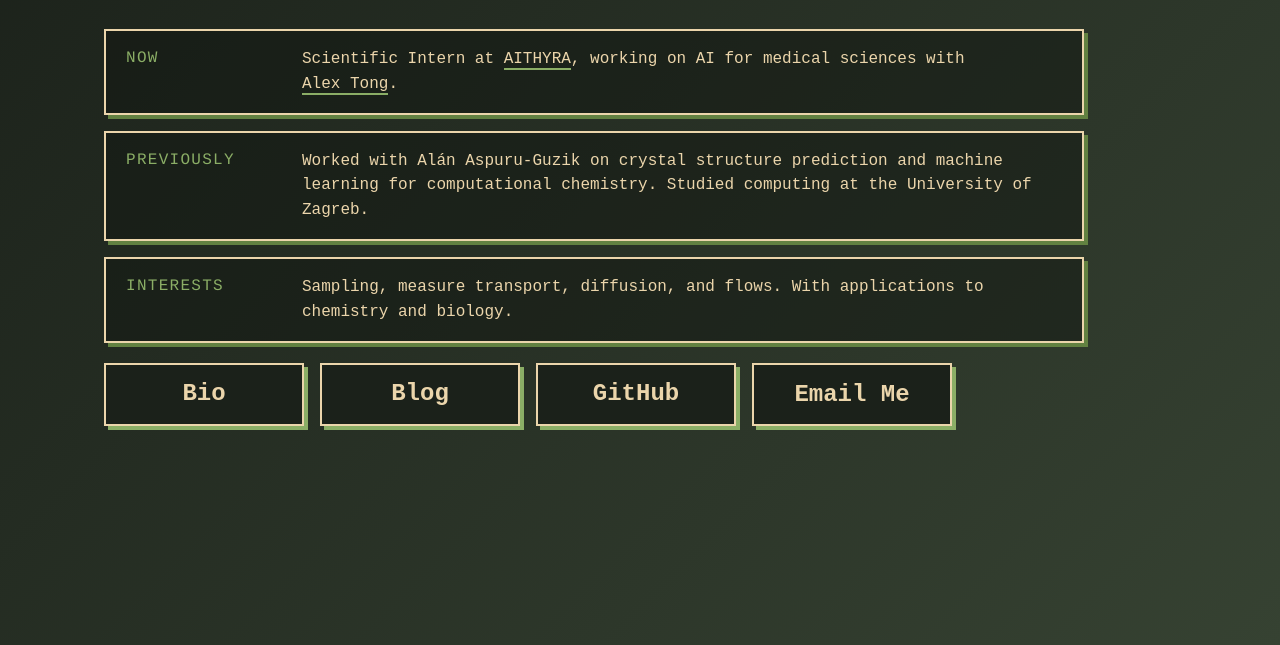
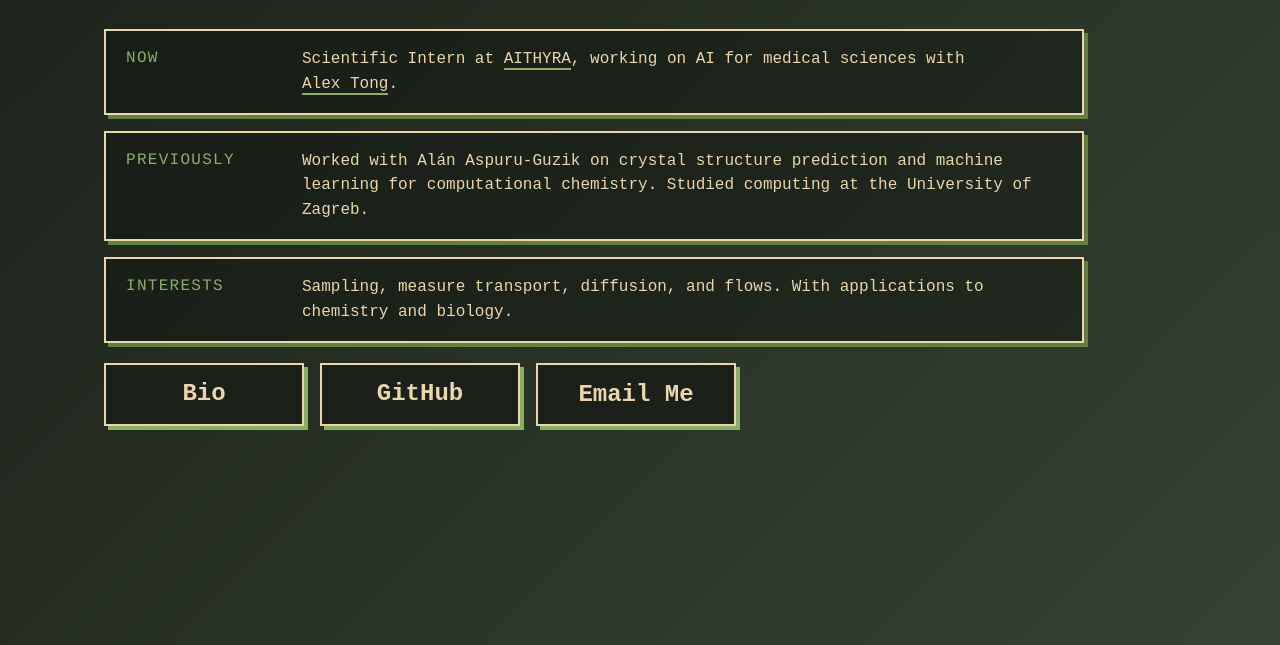
Before and after one commit to LukaMucko/lukamucko.github.io, an Astro site: page / in a window 1280 px wide. Shown: the part 155-800 px from the top of the page. Built offline with nearby package versions, Linux system fonts and the light colour scheme; Astro itself is replaced by a stand-in of ours.

Commit message:
remove blogs

```diff
--- a/src/pages/index.astro
+++ b/src/pages/index.astro
@@ -38,7 +38,6 @@ import Layout from "../layouts/Layout.astro";
       </div>
       <div class="button-group">
         <a href="/bio" class="btn bio-btn">Bio</a>
-        <a href="/blog" class="btn blog-btn">Blog</a>
         <a
           href="https://github.com/LukaMucko"
           class="btn github-btn"
```
